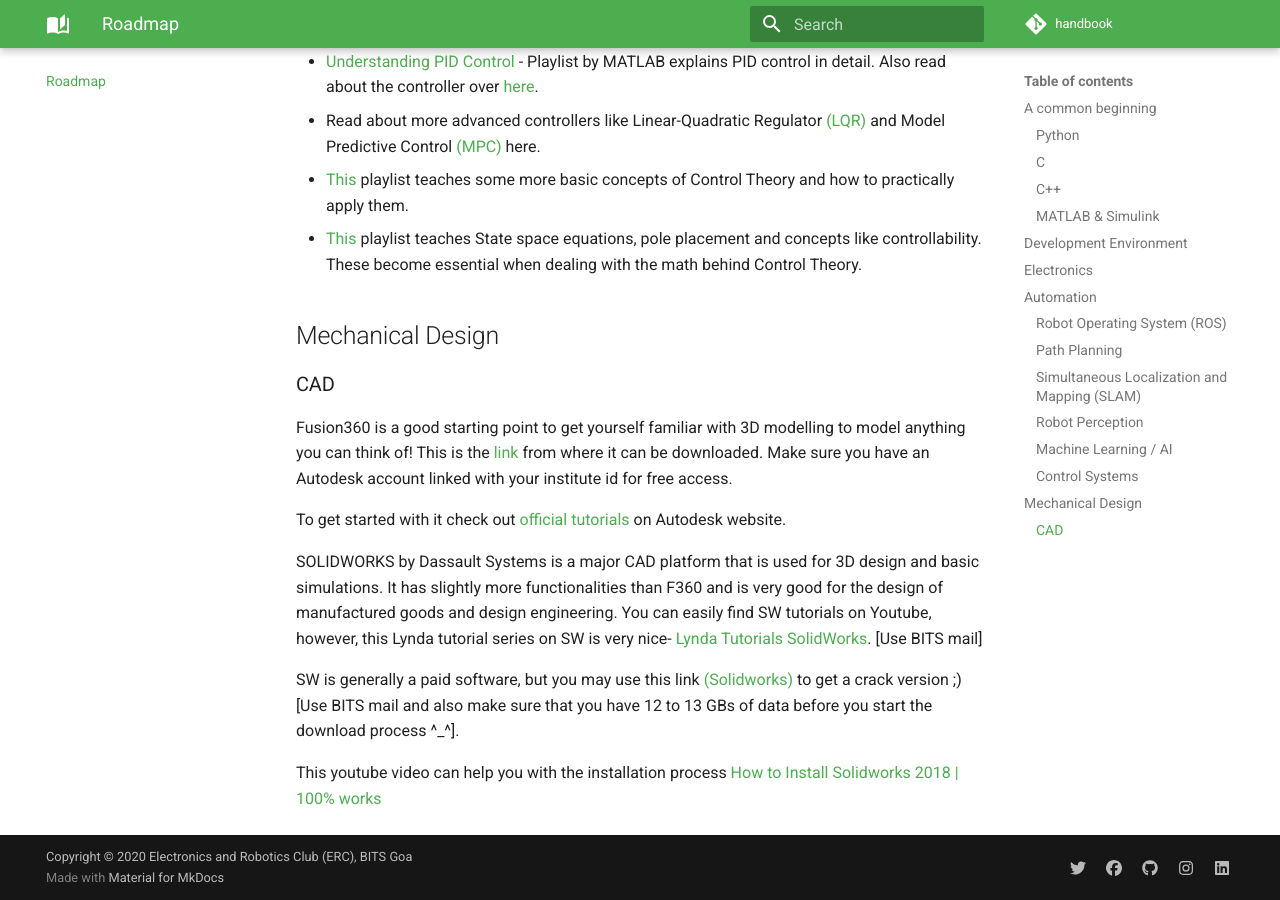
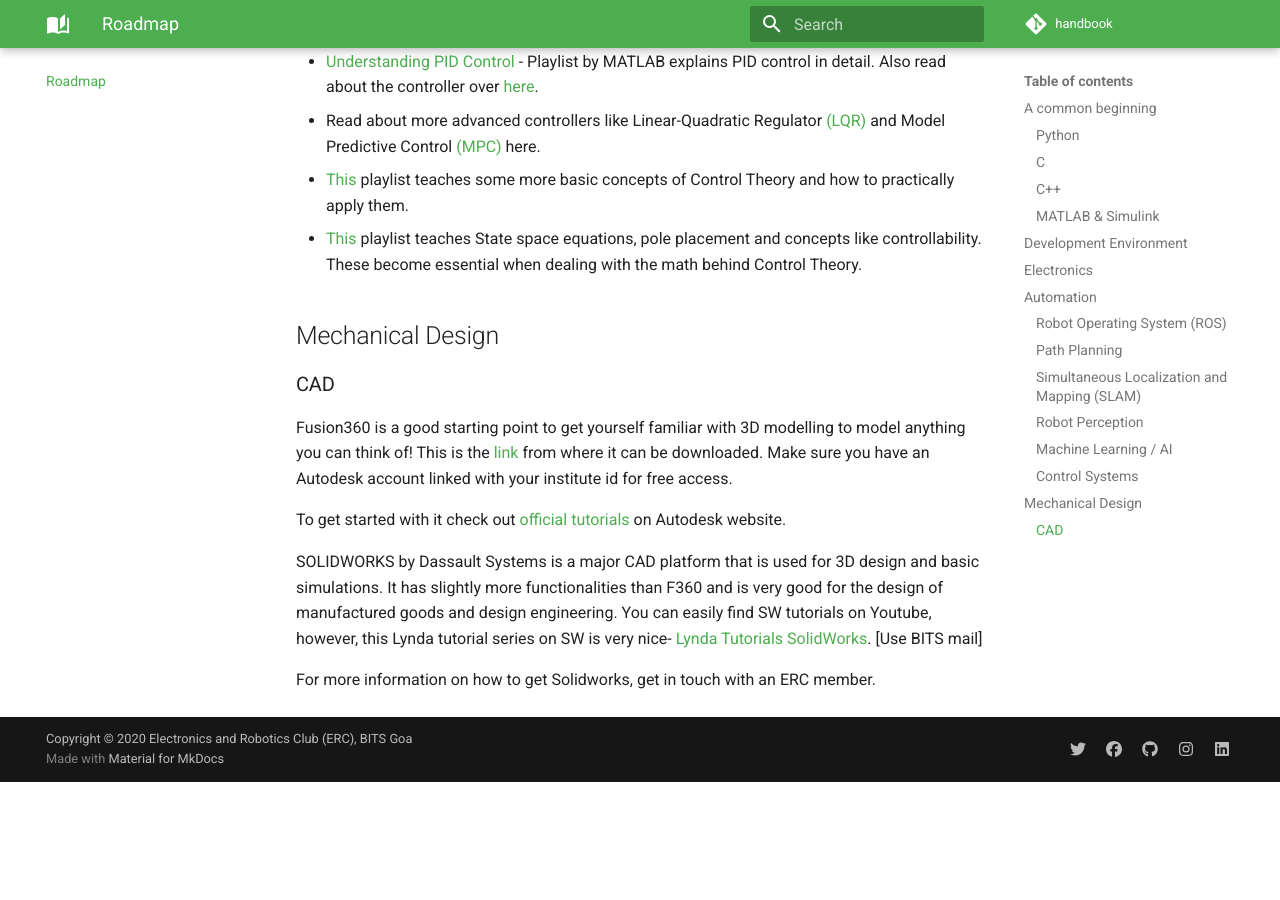
Before and after one commit to ERC-BPGC/handbook, an MkDocs documentation site: the page built from docs/roadmap.md, in a window 1280 px wide and 900 px high, scrolled down 5989 px. Built offline with MkDocs 1.6.1 and Material for MkDocs 9.7.7, drawn with Linux system fonts in a browser that asks for light colours; comment, search, counter and statistics services are not loaded; after the commit the page ends 6771 px from its top, so only the background shows below that.

Commit message:
SW links at the end removed

```diff
--- a/docs/roadmap.md
+++ b/docs/roadmap.md
@@ -136,6 +136,4 @@
 
 SOLIDWORKS by Dassault Systems is a major CAD platform that is used for 3D design and basic simulations. It has slightly more functionalities than F360 and is very good for the design of manufactured goods and design engineering. You can easily find SW tutorials on Youtube, however, this Lynda tutorial series on SW is very nice- [Lynda Tutorials SolidWorks](https://drive.google.com/drive/folders/1j9J3IEnAwjRMRvQAYGQYorKHM698ScX9?usp=sharing). [Use BITS mail]
 
-SW is generally a paid software, but you may use this link [(Solidworks)](https://drive.google.com/drive/folders/1z8KxkTZAbILNORRtlUxhGIA0RFSRERb-?usp=sharing) to get a crack version ;) [Use BITS mail and also make sure that you have 12 to 13 GBs of data before you start the download process ^_^].
-
-This youtube video can help you with the installation process [How to Install Solidworks 2018 | 100% works](https://www.youtube.com/watch?v=mZGWI6tAPgQ)
+For more information on how to get Solidworks, get in touch with an ERC member.
```
